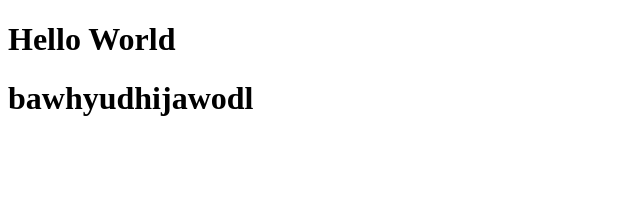
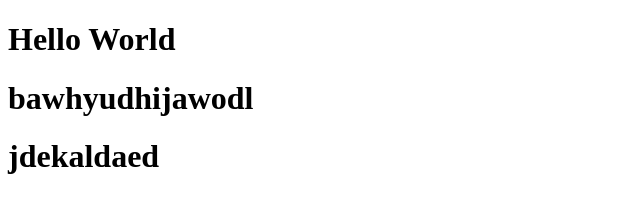
Before and after one commit to CavidAbish/testtttdsrc, a plain HTML site: page index.html in a window 1280 px wide. Shown: the whole page, without its empty margins (0-640 px from the left). Drawn offline with Linux system fonts and the light colour scheme.

Commit message:
hawjdioawdawdawd

```diff
--- a/index.html
+++ b/index.html
@@ -8,5 +8,6 @@
 <body>
     <h1>Hello World</h1>
     <h1>bawhyudhijawodl</h1>
+    <h1>jdekaldaed</h1>
 </body>
 </html>
```
